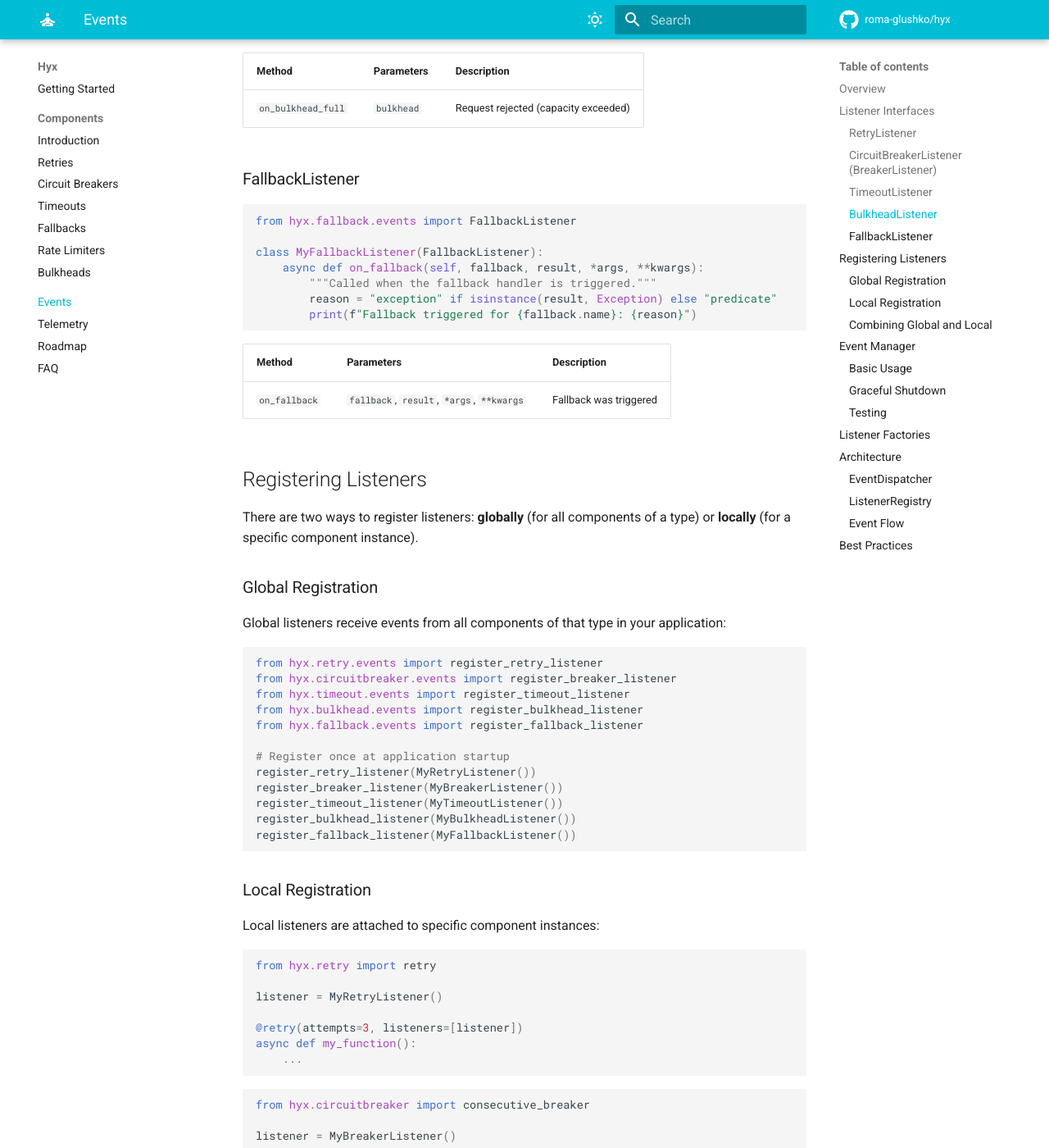
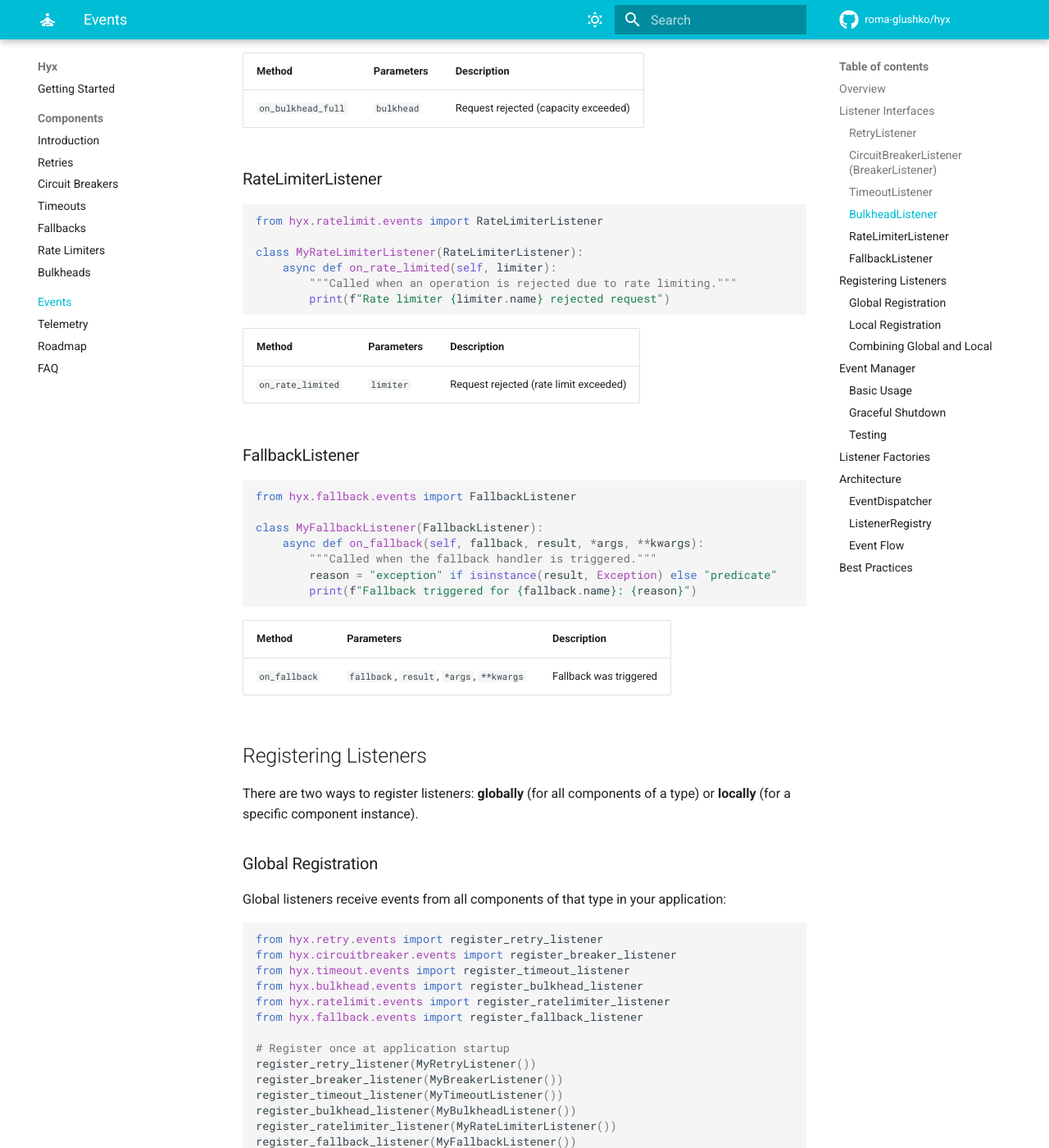
Before and after one commit to roma-glushko/hyx, an MkDocs documentation site: the page built from docs/events.md, in a window 1280 px wide and 1400 px high, scrolled down 2662 px. Shown: the whole window at 82% size. Built offline with MkDocs 1.6.1 and Material for MkDocs 9.7.7, drawn with Linux system fonts in a browser that asks for light colours; comment, search, counter and statistics services are not loaded.

Commit message:
#68: Updated docs

````diff
--- a/docs/events.md
+++ b/docs/events.md
@@ -115,6 +115,21 @@ class MyBulkheadListener(BulkheadListener):
 |--------|------------|-------------|
 | `on_bulkhead_full` | `bulkhead` | Request rejected (capacity exceeded) |
 
+### RateLimiterListener
+
+```python
+from hyx.ratelimit.events import RateLimiterListener
+
+class MyRateLimiterListener(RateLimiterListener):
+    async def on_rate_limited(self, limiter):
+        """Called when an operation is rejected due to rate limiting."""
+        print(f"Rate limiter {limiter.name} rejected request")
+```
+
+| Method | Parameters | Description |
+|--------|------------|-------------|
+| `on_rate_limited` | `limiter` | Request rejected (rate limit exceeded) |
+
 ### FallbackListener
 
 ```python
@@ -144,6 +159,7 @@ from hyx.retry.events import register_retry_listener
 from hyx.circuitbreaker.events import register_breaker_listener
 from hyx.timeout.events import register_timeout_listener
 from hyx.bulkhead.events import register_bulkhead_listener
+from hyx.ratelimit.events import register_ratelimiter_listener
 from hyx.fallback.events import register_fallback_listener
 
 # Register once at application startup
@@ -151,6 +167,7 @@ register_retry_listener(MyRetryListener())
 register_breaker_listener(MyBreakerListener())
 register_timeout_listener(MyTimeoutListener())
 register_bulkhead_listener(MyBulkheadListener())
+register_ratelimiter_listener(MyRateLimiterListener())
 register_fallback_listener(MyFallbackListener())
 ```
 
````
Also changed, not shown: docs/telemetry.md (+3 -0 lines).
